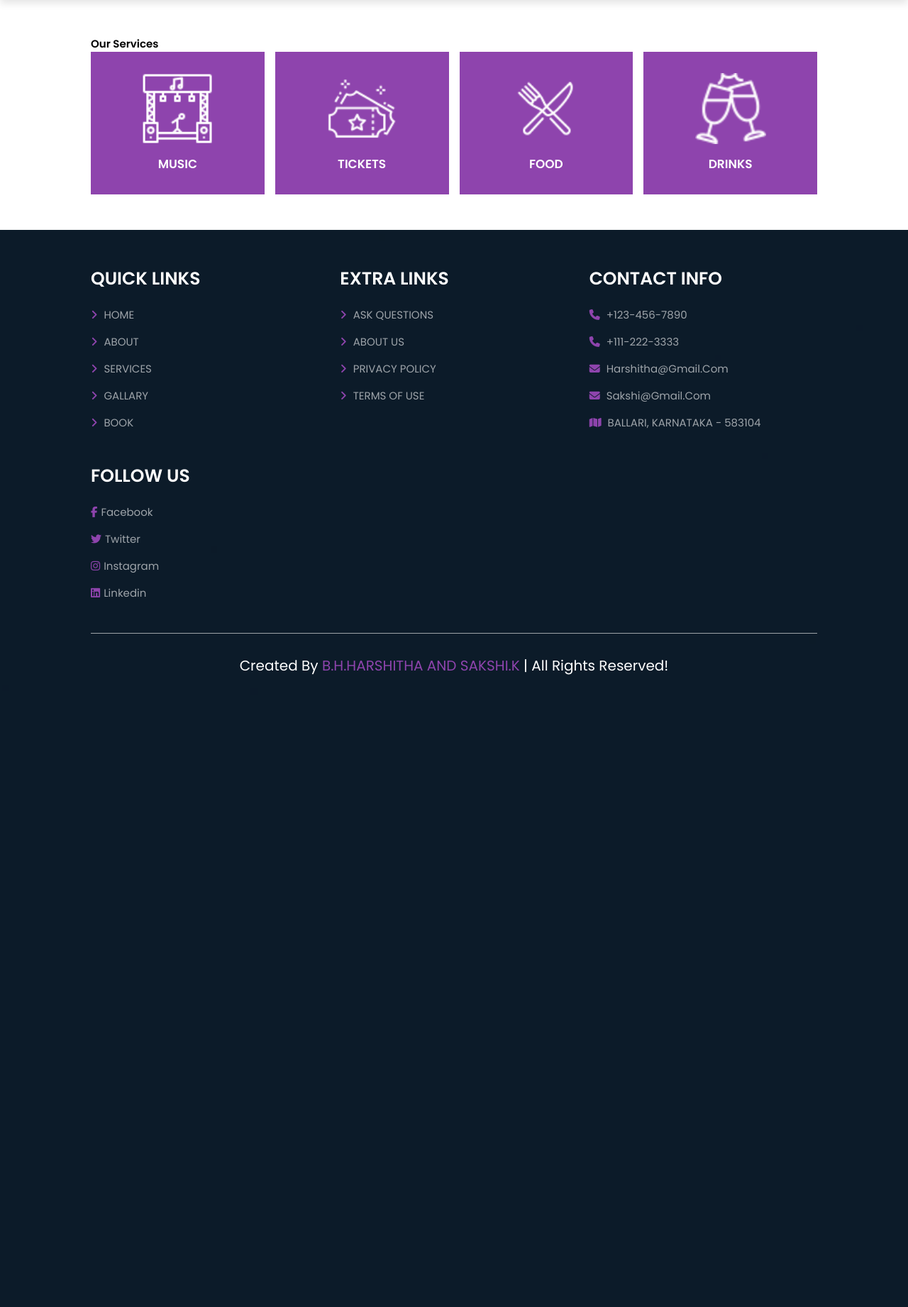
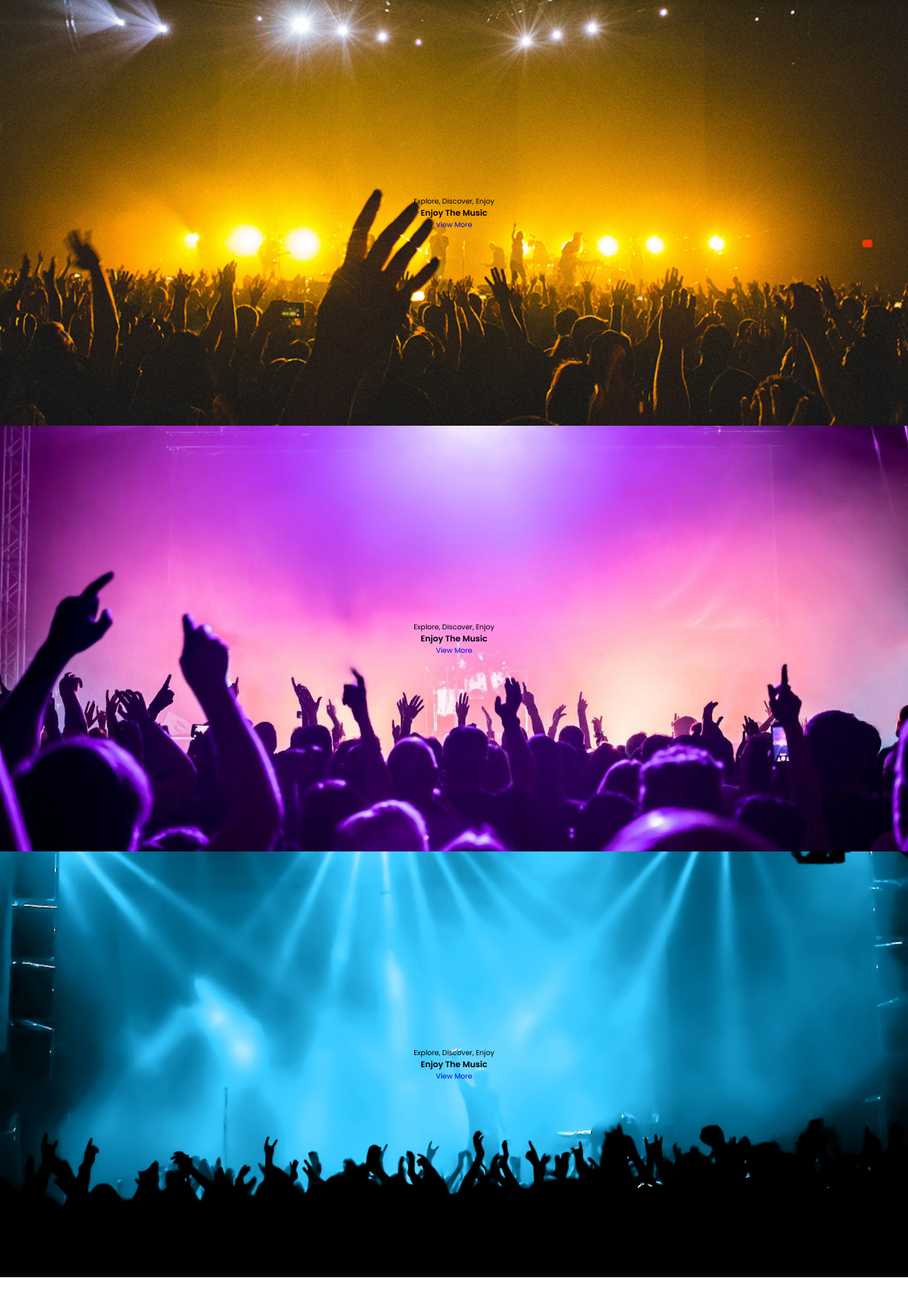
Before and after one commit to sakshikottur/complete-responsive-website, a PHP site: page /home.php in a window 1280 px wide. Shown: the part 78-1920 px from the top of the page at 71% size. Before the commit the page ends 1029 px from the top, so only its background shows below. Run offline with PHP 8.4, Linux system fonts and the light colour scheme.

Commit message:
added background images in home page

```diff
--- a/css/style.css
+++ b/css/style.css
@@ -46,6 +46,14 @@ section {
 
 }
 
+.heading-title {
+    text-align: center;
+    margin-bottom: 3rem;
+    font-size: 6rem;
+    text-transform: uppercase;
+    color: var(--black);
+}
+
 .header {
     position: sticky;
     top: 0;
@@ -83,6 +91,20 @@ section {
     display: none;
 }
 
+.home {
+    padding: 0;
+}
+
+.home .slide {
+    text-align: center;
+    padding: 2rem;
+    display: flex;
+    align-items: center;
+    justify-content: center;
+    background-size: cover !important;
+    background-position: center !important;
+    min-height: 60rem;
+}
 
 .services .box-container {
     display: grid;
@@ -112,6 +134,15 @@ section {
     padding-top: 1rem;
     color: var(--white);
 }
+
+
+
+
+
+
+
+
+
 
 
 
@@ -175,6 +206,17 @@ section {
 .footer .credit span {
     color: var(--main-color);
 }
+
+
+
+
+
+
+
+
+
+
+
 
 
 
@@ -251,5 +293,9 @@ section {
         font-size: 50%;
     }
 
+    .heading-title {
+        font-size: 3.5rem;
+    }
+
 
 }
--- a/home.php
+++ b/home.php
@@ -41,6 +41,53 @@
     </section>
 
     <!--header section ends here-->
+
+    <!--home section starts here-->
+
+    <section class="home">
+
+
+        <div class="home-slider">
+
+            <div class="W">
+
+                <div class="slide" style="background:url(images/home-slide-1.jpg) no-repeat; background-size:cover; background-position:center">
+                    <div class="content">
+                        <span>explore, discover, enjoy</span>
+                        <h3>enjoy the music</h3>
+                        <a href="book.php" class="btn">view more</a>
+                    </div>
+                </div>
+
+                <div class="slide" style="background:url(images/home-slide-2.jpg) no-repeat; background-size:cover; background-position:center">
+                    <div class="content">
+                        <span>explore, discover, enjoy</span>
+                        <h3>enjoy the music</h3>
+                        <a href="gallery.php" class="btn">view more</a>
+                    </div>
+                </div>
+
+                <div class="slide" style="background:url(images/home-slide-3.jpg) no-repeat; background-size:cover; background-position:center">
+                    <div class="content">
+                        <span>explore, discover, enjoy</span>
+                        <h3>enjoy the music</h3>
+                        <a href="gallery.php" class="btn">view more</a>
+                    </div>
+                </div>
+
+            </div>
+
+        </div>
+
+    </section>
+
+
+
+
+
+
+
+    <!--home section starts here-->
 
     <!--services section starts here-->
 
```
Also changed, not shown: images/home-slide-1.jpg (added), images/home-slide-2.jpg (added), images/home-slide-3.jpg (added).
